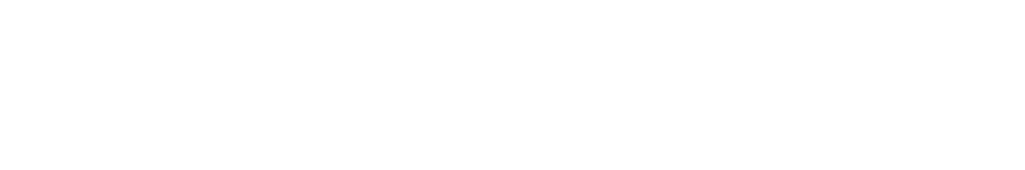
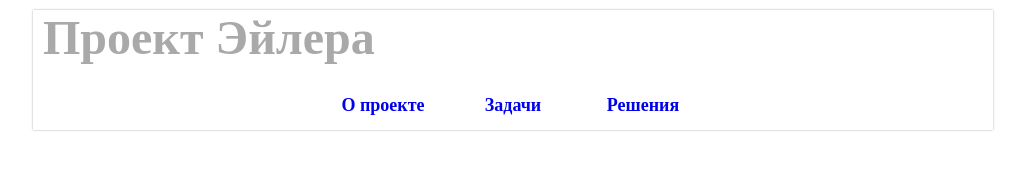
Before and after one commit to Ches1er/euler, a plain HTML site: page index.html in a window 1280 px wide. Shown: the whole page, without its empty margins (127-1152 px from the left). Drawn offline with nearby package versions, Linux system fonts and the light colour scheme.

Commit message:
css header ready

```diff
--- a/index.html
+++ b/index.html
@@ -20,7 +20,12 @@
 
     <header>
 
-
+        <h1>Проект Эйлера</h1>
+        <ul class="menu">
+            <li><a href="#">О проекте</a></li>
+            <li><a href="#">Задачи</a></li>
+            <li><a href="#">Решения</a></li>
+        </ul>
 
     </header>
 
--- a/style.css
+++ b/style.css
@@ -0,0 +1,58 @@
+*{
+    margin: 0;
+    padding: 0;
+}
+
+body{
+    text-align: center;
+}
+
+.container{
+    display: inline-flex;
+    flex-flow: column nowrap;
+    width: 960px;
+    margin: 5px;
+    padding: 5px;
+}
+
+    /*Header*/
+
+header{
+    display: inline-flex;
+    flex-flow: column nowrap;
+    box-shadow: 0 0 2px darkgrey; /* Параметры тени */
+}
+
+header>h1{
+    text-align: left;
+    font-size: 48px;
+    margin-bottom: 15px;
+    color: darkgrey;
+    margin-left: 10px;
+}
+
+header>ul{
+    list-style: none;
+    display: inline-flex;
+    flex-flow: row nowrap;
+    justify-content: center;
+}
+header>ul>li{
+    display: inline;
+    padding: 5px 15px 5px 15px;
+
+}
+
+header>ul>li>a{
+    width: 100px;
+    height: 40px;
+    line-height: 40px;
+    text-decoration: none;
+    display: block;
+    padding: 0 5px 0 5px;
+    box-sizing: border-box;
+    font-weight: bold;
+    font-size: 18px;
+}
+
+    /*Content*/
```
